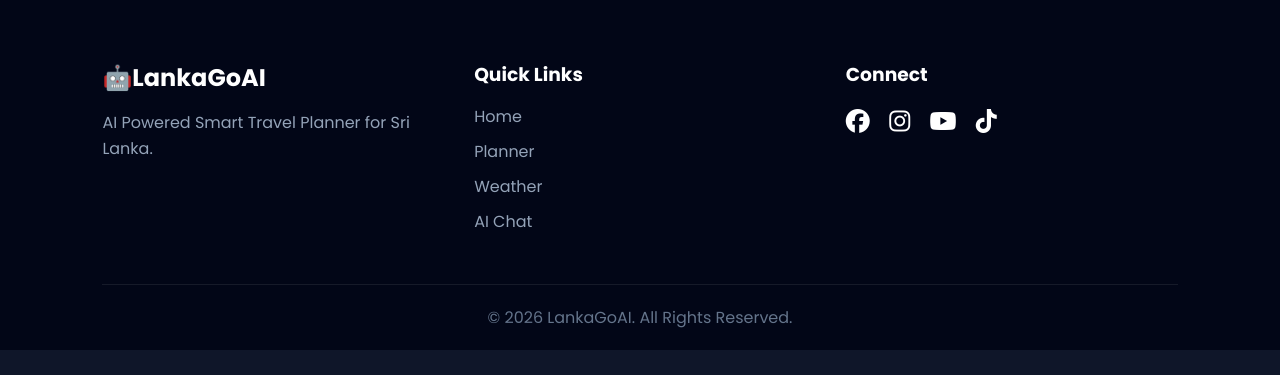
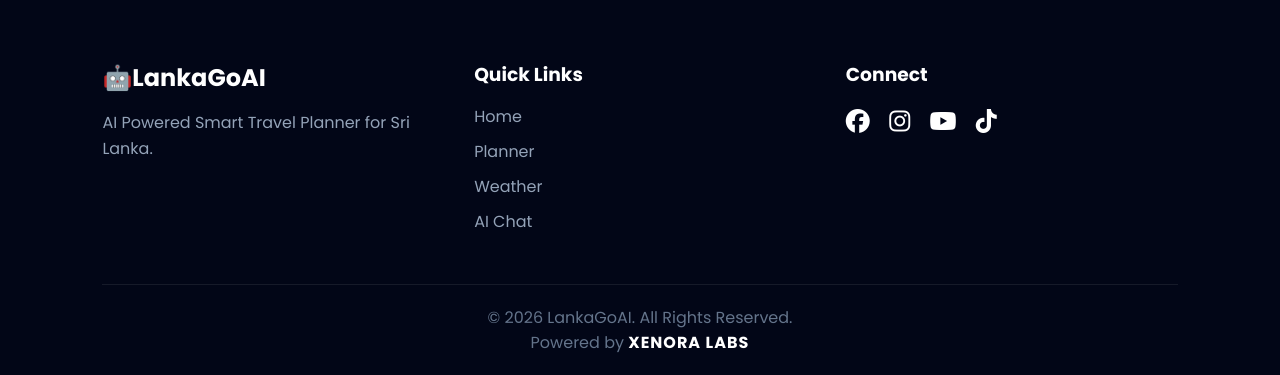
Before and after one commit to Sathirasugeesvara/LankaGoAI, a PHP site: page /index.php in a window 1280 px wide. Shown: the part 1677-2052 px from the top of the page. Before the commit the page ends 2027 px from the top, so only its background shows below. Run offline with PHP 8.4, Linux system fonts and the light colour scheme.

Commit message:
add xenarolabs portfolio link

```diff
--- a/assets/css/style.css
+++ b/assets/css/style.css
@@ -581,6 +581,17 @@ textarea{
     text-align:center;
     color:#64748b;
 }
+.xenora-link{
+    color:#fff;
+    font-weight:800;
+    letter-spacing:1px;
+    text-transform:uppercase;
+    text-decoration:none;
+    transition:0.3s;
+}
+.xenora-link:hover{
+    color:#38bdf8;
+}
 
 
 
--- a/includes/footer.php
+++ b/includes/footer.php
@@ -31,8 +31,13 @@
     </div>
 
     <div class="footer-bottom">
-        © <?php echo date("Y"); ?> LankaGoAI. All Rights Reserved.
-    </div>
+    © <?php echo date("Y"); ?> LankaGoAI. All Rights Reserved.
+    <br>
+    Powered by
+    <a href="https://xenoralabs.vercel.app" target="_blank" class="xenora-link">
+        Xenora Labs
+    </a>
+</div>
 
 </footer>
 
```
